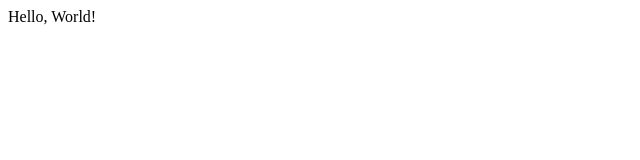
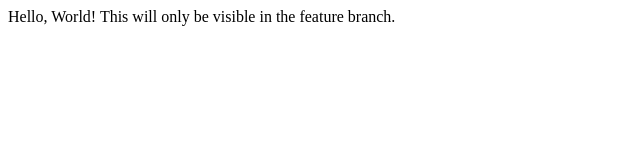
Before and after one commit to omkar607/EDX_L1, a plain HTML site: page index.html in a window 1280 px wide. Shown: the whole page, without its empty margins (0-640 px from the left). Drawn offline with Linux system fonts and the light colour scheme.

Commit message:
Addded one line

```diff
--- a/index.html
+++ b/index.html
@@ -3,6 +3,7 @@
         <title>Hello, branching test.</title>
     <body>
         Hello, World!
+        This will only be visible in the feature branch.
     </body>
     </head>
 </html>
```
